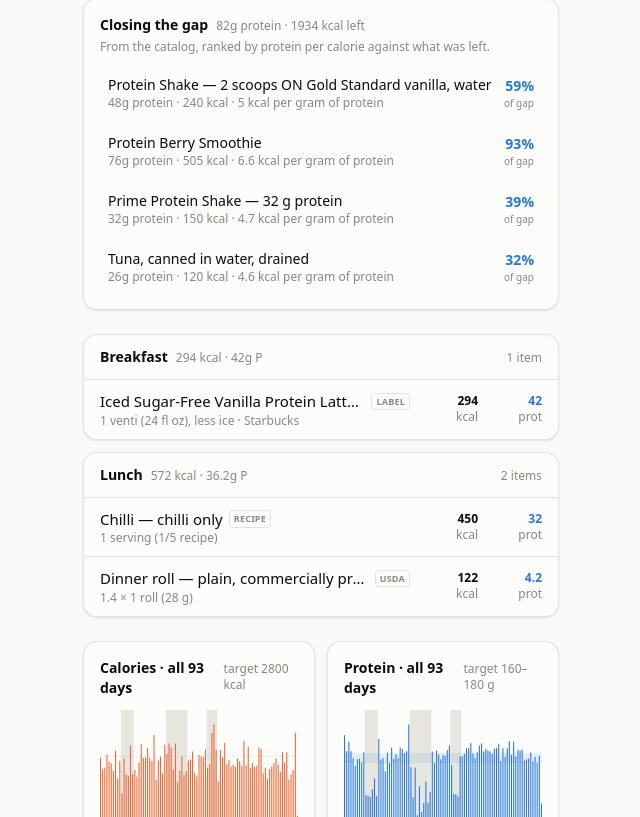
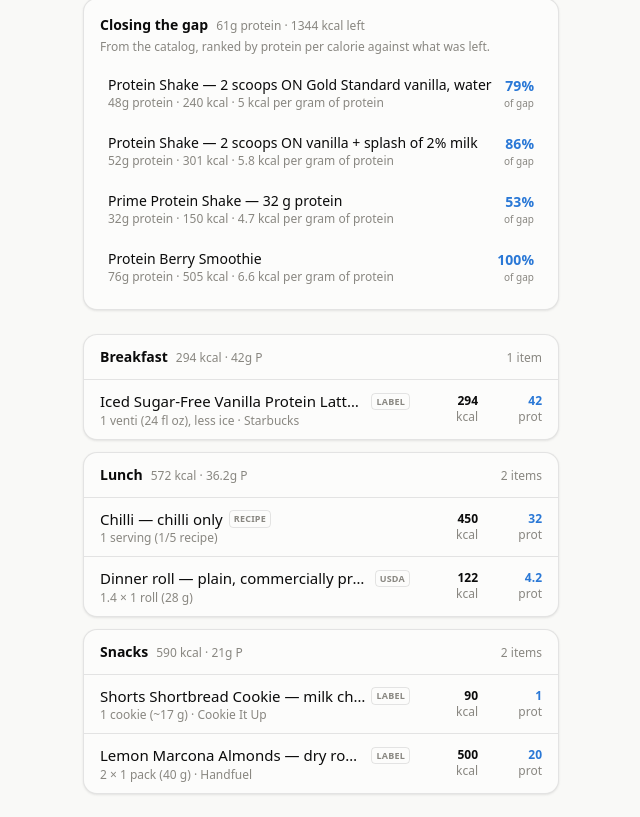
Before and after one commit to soldoutbudokan/Health, a Next.js app: page /Health/ in a window 1280 px wide. Shown: the part 1443-2260 px from the top of the page, without its empty margins (69-709 px from the left). Built offline with nearby package versions, Linux system fonts and the light colour scheme.

Commit message:
Log Nov 4 snacks: a Shorts cookie and two packs of Handfuel lemon Marcona almonds (new catalog entry)

```diff
--- a/src/data/staples.ts
+++ b/src/data/staples.ts
@@ -1010,6 +1010,18 @@ export const STAPLE_FOODS: Food[] = [
     tags: ["nuts", "mixed nuts", "trail mix", "sweet chili", "sweet chilli", "handfuel", "snack", "packaged"],
   },
   {
+    id: "pkg-handfuel-lemon-marcona-almonds",
+    name: "Lemon Marcona Almonds",
+    variant: "dry roasted, lemon and sea salt",
+    brand: "Handfuel",
+    source: "packaged",
+    per: "1 pack (40 g)",
+    gramsPerServing: 40,
+    macros: { calories: 250, protein: 10, carbs: 6, fat: 22, fiber: 5, sugar: 1, sodium: 240 },
+    note: "The 40 g panel via search summaries of Canadian retailer listings and FatSecret on Nov 4; the retailer pages were blocked, so the pack itself wasn't seen. The listings agree with each other and with Handfuel's 10 g protein claim. The Atwater sum is 262, about 5% over, usual for nuts. One single-serve packet is 1.",
+    tags: ["handfuel", "almonds", "marcona", "marcona almonds", "lemon", "nuts", "sea salt", "roasted", "snack", "packaged"],
+  },
+  {
     id: "pkg-cheetos-puffs",
     name: "Cheetos Puffs",
     variant: "cheese flavoured",
```
Also changed, not shown: data/log.csv.
